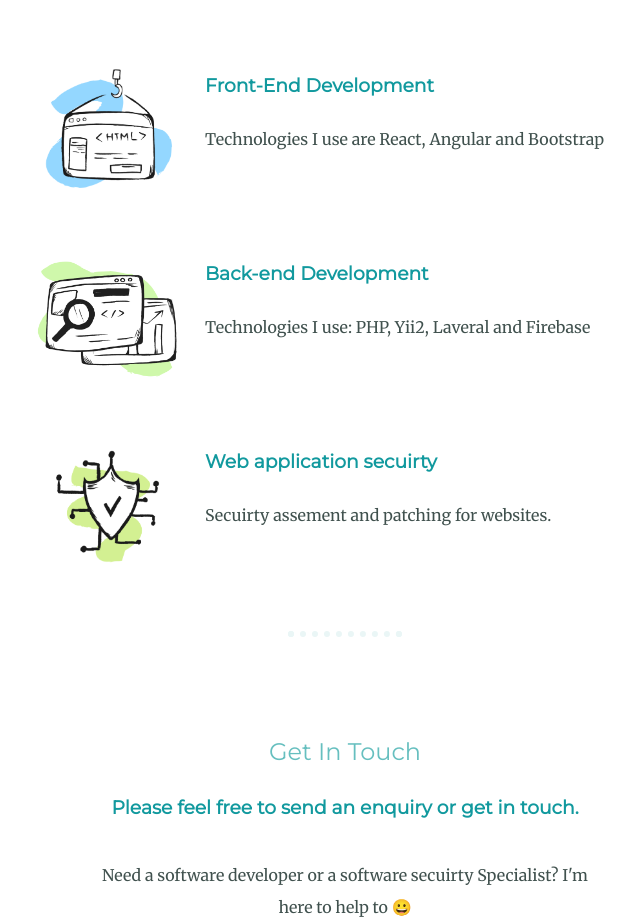
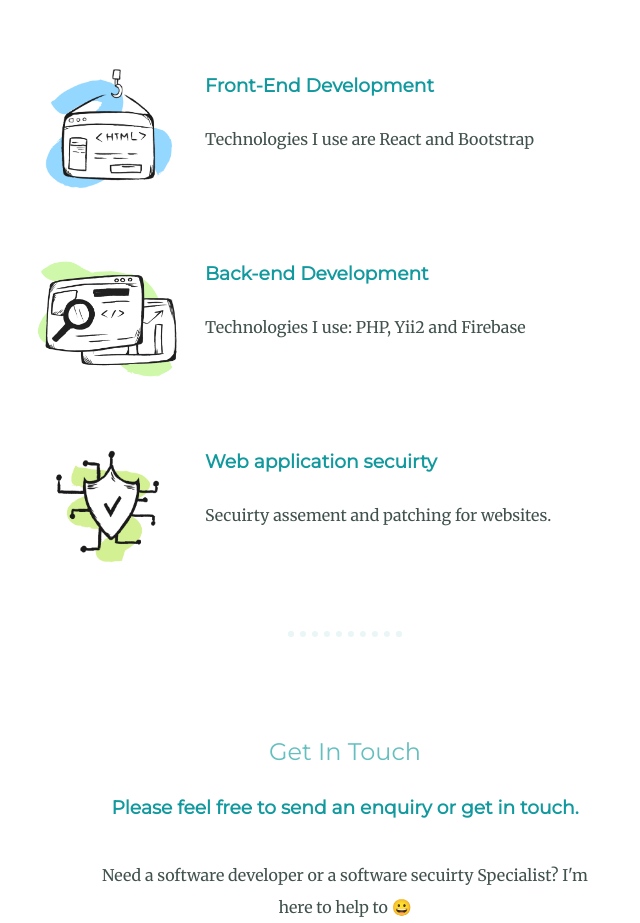
Before and after one commit to Su-mmoawad/Porfolio, a plain HTML site: page index.html in a window 1280 px wide. Shown: the part 2060-2983 px from the top of the page, without its empty margins (295-935 px from the left). Drawn offline with Linux system fonts and the light colour scheme.

Commit message:
Update index.html

```diff
--- a/index.html
+++ b/index.html
@@ -33,12 +33,12 @@
           <div class="skill-row">
             <img class="react-picture" src="images/frontend.png" alt="Front end ">
             <h3>Front-End Development</h3>
-            <p>Technologies I use are React, Angular and Bootstrap</p>
+            <p>Technologies I use are React and Bootstrap</p>
           </div>
           <div class="skill-row">
             <img class="yii-picture" src="images/backend.png" alt="Backend">
             <h3>Back-end Development</h3>
-            <p>Technologies I use: PHP, Yii2, Laveral and Firebase</p>
+            <p>Technologies I use: PHP, Yii2 and Firebase</p>
           </div>
           <div class="skill-row">
             <img class="html-css" src="images/secuirty.png" alt="Secuirty">
```
